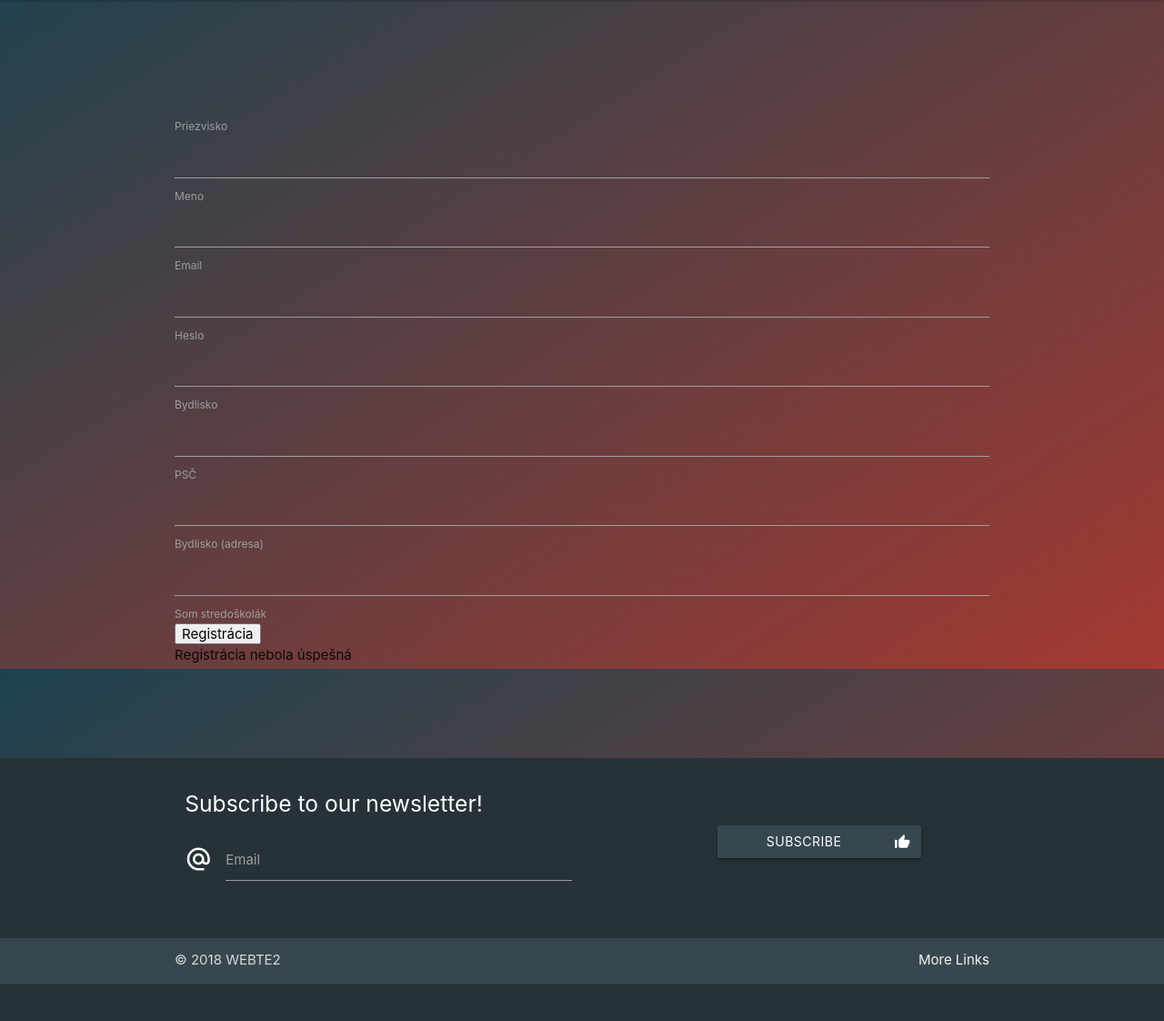
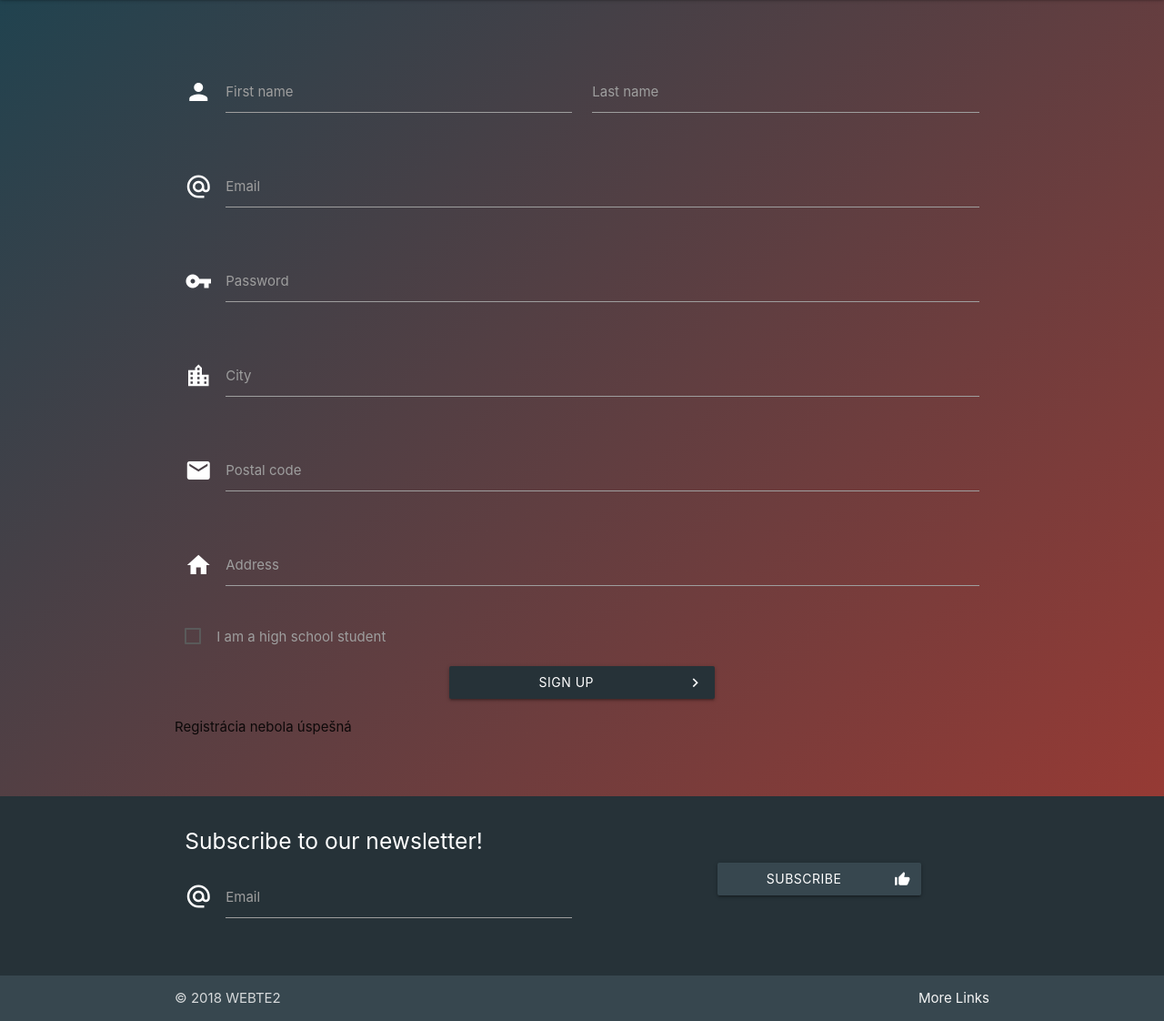
Before and after one commit to wt2projekt2k18/skuska, a PHP site: page /registration.php?reg=fail in a window 1280 px wide. Shown: the part 65-1187 px from the top of the page at 91% size. Before the commit the page ends 1146 px from the top, so only its background shows below. Run offline with PHP 8.4, Linux system fonts and the light colour scheme.

Commit message:
17-05-2018 10:39

```diff
--- a/config.php
+++ b/config.php
@@ -1,5 +1,5 @@
 <?php
 $servername = "localhost";
 $username = "root";
-$password = "Csinta2770";
+$password = "";
 $dbname = "skuska";
--- a/news_body.html
+++ b/news_body.html
@@ -1 +1 @@
-<div><label><b>Nová aktualita [17.05.2018]:</b></label><br>His palms are sweaty, knees weak, arms are heavy <br/>There's vomit on his sweater already, mom's spaghetti <br/>He's nervous, but on the surface he looks calm and ready <br/>To drop bombs, but he keeps on forgettin' <br/>What he wrote down, the whole crowd goes so loud <br/>He opens his mouth, but the words won't come out <br/>He's chokin', how, everybody's jokin' now <br/>The clocks run out, times up, over, blaow!<br/>Snap back to reality, oh there goes gravity <br/>Oh, there goes Rabbit, he choked <br/>He's so mad, but he won't give up that easy? No <br/>He won't have it, he knows his whole back city's ropes <br/>It don't matter, <br/>He's dope, he knows that, but he's broke <br/>He's so stacked that he knows <br/>When he goes back to his mobile home, that's when it's <br/>Back to the lab again yo, this whole rhapsody <br/>He better go capture this moment and hope it don't pass him<br><br></div>
+<div><label><b>News added [17.05.2018]:</b></label><br>Test 2<br/>Test 3<br><br></div><div><label><b>News added [17.05.2018]:</b></label><br>Test<br><br></div><div><label><b>Nová aktualita [17.05.2018]:</b></label><br>His palms are sweaty, knees weak, arms are heavy <br/>There's vomit on his sweater already, mom's spaghetti <br/>He's nervous, but on the surface he looks calm and ready <br/>To drop bombs, but he keeps on forgettin' <br/>What he wrote down, the whole crowd goes so loud <br/>He opens his mouth, but the words won't come out <br/>He's chokin', how, everybody's jokin' now <br/>The clocks run out, times up, over, blaow!<br/>Snap back to reality, oh there goes gravity <br/>Oh, there goes Rabbit, he choked <br/>He's so mad, but he won't give up that easy? No <br/>He won't have it, he knows his whole back city's ropes <br/>It don't matter, <br/>He's dope, he knows that, but he's broke <br/>He's so stacked that he knows <br/>When he goes back to his mobile home, that's when it's <br/>Back to the lab again yo, this whole rhapsody <br/>He better go capture this moment and hope it don't pass him<br><br></div><div><label><b>News added [17.05.2018]:</b></label><br>Test<br><br></div>
--- a/reg_save.php
+++ b/reg_save.php
@@ -31,12 +31,12 @@ if ($_POST['submit']) {
     if (strlen($_POST['school']) > 0) {
         $sql = "INSERT INTO `users`( `Surname`, `Name`, `Email`,`Password`, `City`, `PSC`, `Address`, `School`, `Schooladdress`, `Verification`) VALUES (?,?,?,?,?,?,?,?,?,?)";
         $stmt = $conn->prepare($sql);
-        $stmt->bind_param("sssssissss", $_POST['surname'], $_POST['name'], $_POST['email'], $newpassword, $_POST['city'], $_POST['psc'], $_POST['address'], $_POST['school'], $_POST['schooladdress'], $verification);
+        $stmt->bind_param("sssssissss", $_POST['surname'], $_POST['firstname'], $_POST['email'], $newpassword, $_POST['city'], $_POST['psc'], $_POST['address'], $_POST['school'], $_POST['schooladdress'], $verification);
 
     } else {
         $sql = "INSERT INTO `users`( `Surname`, `Name`, `Email`,`Password`, `City`, `PSC`, `Address`, `Verification`) VALUES (?,?,?,?,?,?,?,?)";
         $stmt = $conn->prepare($sql);
-        $stmt->bind_param("sssssiss", $_POST['surname'], $_POST['name'], $_POST['email'], $newpassword, $_POST['city'], $_POST['psc'], $_POST['address'], $verification);
+        $stmt->bind_param("sssssiss", $_POST['surname'], $_POST['firstname'], $_POST['email'], $newpassword, $_POST['city'], $_POST['psc'], $_POST['address'], $verification);
     }
     $stmt->execute();
     $conn->query($sql);
@@ -45,7 +45,7 @@ if ($_POST['submit']) {
     echo "<form id='mailform' action='send_mail.php' method='post'>
                 <input type='hidden' name='mail' value='" . $_POST['email'] . "'>
                 <input type='hidden' name='verification' value='" . $verification . "'>
-                <input type='hidden' name='lastname' value='" . $_POST['name'] . "'>
+                <input type='hidden' name='lastname' value='" . $_POST['firstname'] . "'>
           </form>";
     echo "<script>document.getElementById('mailform').submit();</script>";
     //header("Location:send_mail.php?mail=".$_POST['email']);
--- a/registration.php
+++ b/registration.php
@@ -22,8 +22,34 @@
 </div>
 
 <div id="loginForm" class="container">
-    <form id="formular" name="registration" action="reg_save.php" method="post">
-        <label>Priezvisko
+    <div class="row">
+        <form id="formular" name="registration" action="reg_save.php" method="post" class="col s12">
+            <div class="row">
+                <div class="input-field col s6">
+                    <i class="material-icons prefix white-text">person</i>
+                    <input id="firstname" type="text" name="firstname" class="white-text" required>
+                    <label for="firstname">First name</label>
+                </div>
+                <div class="input-field col s6">
+                    <input id="surname" type="text" name="surname" class="white-text" required>
+                    <label for="surname">Last name</label>
+                </div>
+            </div>
+            <div class="row">
+                <div class="input-field col s12">
+                    <i class="material-icons prefix white-text">alternate_email</i>
+                    <input id="email" type="email" name="email" class="white-text" required>
+                    <label for="email">Email</label>
+                </div>
+            </div>
+            <div class="row">
+                <div class="input-field col s12">
+                    <i class="material-icons prefix white-text">vpn_key</i>
+                    <input id="password" type="password" name="password" class="white-text" required>
+                    <label for="password">Password</label>
+                </div>
+            </div>
+            <!--<label>Priezvisko
                 <input type="text" name="surname" required>
             </label>
             <br>
@@ -36,12 +62,34 @@
             </label>
             <label style="color:red" id="emaillabel"></label>
             <br>
+
             <label>Heslo
                 <input id="pw" type="password" name="password" required>
             </label>
             <label style="color:red" id="pswlabel"></label>
-        <br>
-        <label>Bydlisko
+            <br>-->
+            <div class="row">
+                <div class="input-field col s12">
+                    <i class="material-icons prefix white-text">location_city</i>
+                    <input id="city" type="text" name="city" class="white-text" required>
+                    <label for="city">City</label>
+                </div>
+            </div>
+            <div class="row">
+                <div class="input-field col s12">
+                    <i class="material-icons prefix white-text">local_post_office</i>
+                    <input id="psc" type="number" name="psc" class="white-text" required>
+                    <label for="psc">Postal code</label>
+                </div>
+            </div>
+            <div class="row">
+                <div class="input-field col s12">
+                    <i class="material-icons prefix white-text">home</i>
+                    <input id="address" type="text" name="address" class="white-text" required>
+                    <label for="address">Address</label>
+                </div>
+            </div>
+            <!--<label>Bydlisko
                 <input type="text" name="city" required>
             </label>
             <br>
@@ -53,24 +101,44 @@
             <label>Bydlisko (adresa)
                 <input type="text" name="address" required>
             </label>
-        <br>
+            <br>-->
+            <!--<label>
+                <input id="check" type="checkbox" name="highschooler" onclick="highschoolcheck();">I am a high school student
+            </label>
+            <br>-->
+            <div class="row">
+                <div class="col s12">
                     <label>
-            <input id="check" type="checkbox" name="highschooler" onclick="highschoolcheck();"> Som stredoškolák
+                        <input id="check" type="checkbox" name="highschooler" onclick="highschoolcheck();">
+                        <span>I am a high school student</span>
                     </label>
-        <br>
-        <div id="optional">
-            <label>Stredná škola
+                </div>
+            </div>
+            <div id="optional" class="row">
+                <!--<label>High school name
                     <input type="text" name="school">
                 </label>
-            <br>
-            <label>Stredná škola (adresa)
+
+                <label>High school address
                     <input type="text" name="schooladdress">
-            </label>
+                </label>-->
 
+                <div class="input-field col s6">
+                    <input id="school" type="text" name="school" class="white-text">
+                    <label for="school">High school name</label>
+                </div>
+                <div class="input-field col s6">
+                    <input id="schooladdress" type="text" name="schooladdress" class="white-text">
+                    <label for="schooladdress">High school address</label>
+                </div>
             </div>
             <br id="break">
-        <input type="submit" name="submit" value="Registrácia">
+            <!--<input type="submit" name="submit" value="Registrácia">-->
+            <button id="regButton2" type="submit" name="submit" class="col s4 offset-s4 btn waves-effect waves-light blue-grey darken-4">
+                <a class="white-text">Sign up</a><i class="material-icons right white-text">keyboard_arrow_right</i>
+            </button>
         </form>
+    </div>
     <?php
     if($_GET['reg']=="fail"){
         echo "Registrácia nebola úspešná";
--- a/style.css
+++ b/style.css
@@ -1,7 +1,9 @@
-body, html {
-    height: 100%;
-    width: 100%;
-    margin: 0;
+html {
+    min-height: 100%;
+    /*width: 100%;*/
+    /*margin: 0;*/
+    background-size: cover;
+    background-repeat:no-repeat;
 }
 header,h1{
     text-align: center;
@@ -58,8 +60,8 @@ br#break{
 }*/
 #loginForm{
     position: relative;
-    padding-top: 10%;
-    padding-bottom: 8%;
+    padding-top: 5%;
+    padding-bottom: 5%;
 }
 
 .icon-block {
@@ -70,9 +72,7 @@ br#break{
 }
 
 #gradientIndex {
-
     background: linear-gradient(to bottom right, #1D4350, #a43931);
-
 }
 #loginButton {
     /*position: absolute;
```
Also changed, not shown: addnews.php (+4 -4 lines), index.php (+20 -7 lines), news.php (+8 -7 lines), send_news.php (+54 -1 lines), unsubscribe.php (added, +30 -0 lines), 1 other file. Lines whose indentation alone changed are shown as unchanged.
